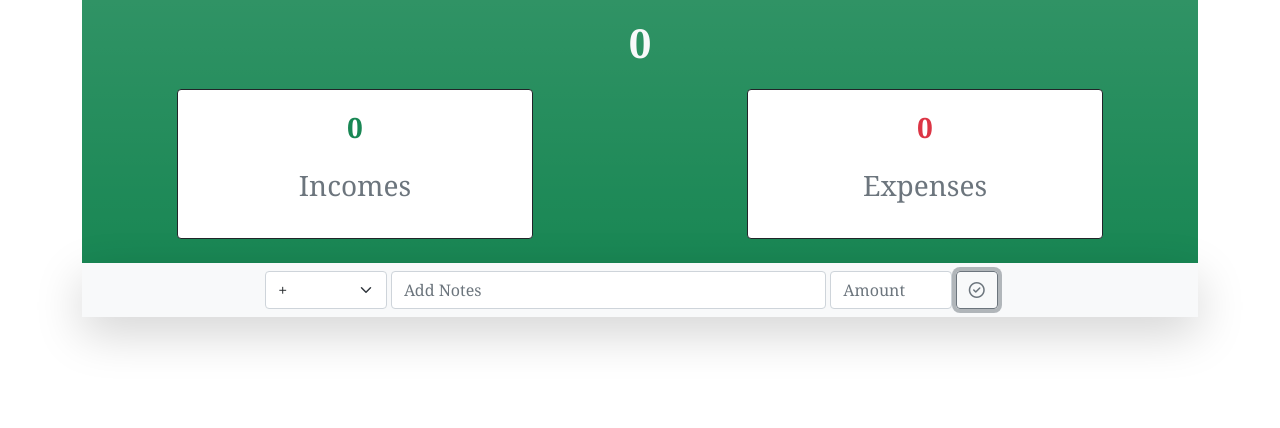
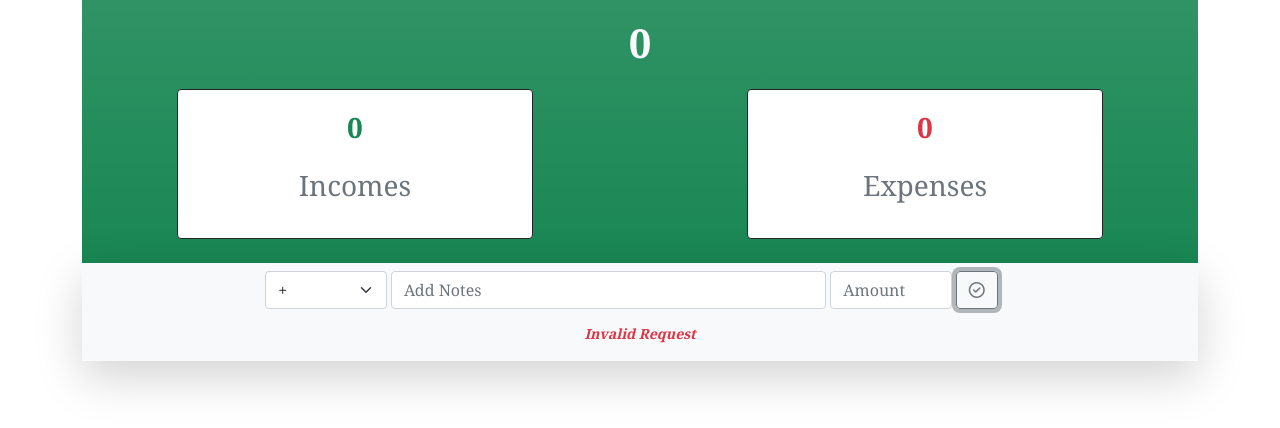
Before and after one commit to sharfuddinzishan/E-Wallet-DOM-LocalStorage, a plain HTML site: page index.html in a window 1280 px wide. Both pictures are taken after a click on the button 976 px from the left and 417 px from the top of the page. Shown: the part 128-556 px from the top of the page. Drawn offline with nearby package versions, Linux system fonts and the light colour scheme.

Commit message:
[Added] Display Input Error

```diff
--- a/index.html
+++ b/index.html
@@ -35,7 +35,6 @@
                 <p>Total Balance</p>
                 <p id="totalBalance" class="fs-1 fw-bold"></p>
             </div>
-            <!-- Income Expenses Section  -->
             <div class="row justify-content-around gy-2">
                 <!-- Income  -->
                 <div class="col-11 col-sm-4">
@@ -57,7 +56,7 @@
                 </div>
             </div>
         </header>
-        <!-- Amount Display section  -->
+        <!-- Amount Input section  -->
         <section class="bg-light shadow-lg">
             <div class="row p-2">
                 <div class="col-8 mx-auto p-0">
@@ -87,6 +86,9 @@
                     </div>
                 </div>
             </div>
+            <div id="inputError" class="text-center pt-1 pb-3 d-none">
+                <small class="text-danger fw-bold fst-italic">Invalid Request</small>
+            </div>
         </section>
         <!-- Transaction History Section  -->
         <section class="mt-3">
--- a/scripts/wallet.js
+++ b/scripts/wallet.js
@@ -7,6 +7,7 @@ const transactionNote = document.getElementById('transactionNote');
 const transactionAmount = document.getElementById('transactionAmount');
 const transactionSubmit = document.getElementById('transactionSubmit');
 const transactionHistory = document.getElementById('transactionHistory');
+const inputError = document.getElementById('inputError');
 
 transactionSubmit.addEventListener('click', invokeTransaction);
 
@@ -15,13 +16,14 @@ function invokeTransaction() {
     let noteInput = transactionNote.value;
     let amountInput = parseInt(transactionAmount.value);
     if (!noteInput || amountInput <= 0) {
-        return
+        displayInputError(1);
+        return;
     }
     // walletParse = JSON.parse(getWallet());
     // statementParse = JSON.parse(getStatement());
-
+    displayInputError(0);
+    updateStatement(statementParse, typeInput, amountInput, noteInput, new Date().toUTCString())
     updateWallet(walletParse, typeInput, amountInput);
-    updateStatement(statementParse, typeInput, amountInput, noteInput, new Date().toUTCString())
     balanceSectionUpdate(walletParse);
     statementSectionUpdate(statementParse);
 }
@@ -91,7 +93,15 @@ let statementSectionUpdate = statementsArray => {
         transactionHistory.appendChild(listItem);
     });
 }
-
+let displayInputError = (isDisplayed) => {
+    if (isDisplayed) {
+        inputError.classList.toggle('d-none', false)
+    }
+    else {
+        inputError.classList.toggle('d-none', true)
+    }
+}
+displayInputError(0);
 let walletParse = JSON.parse(getWallet());
 let statementParse = JSON.parse(getStatement());
 balanceSectionUpdate(walletParse);
```
